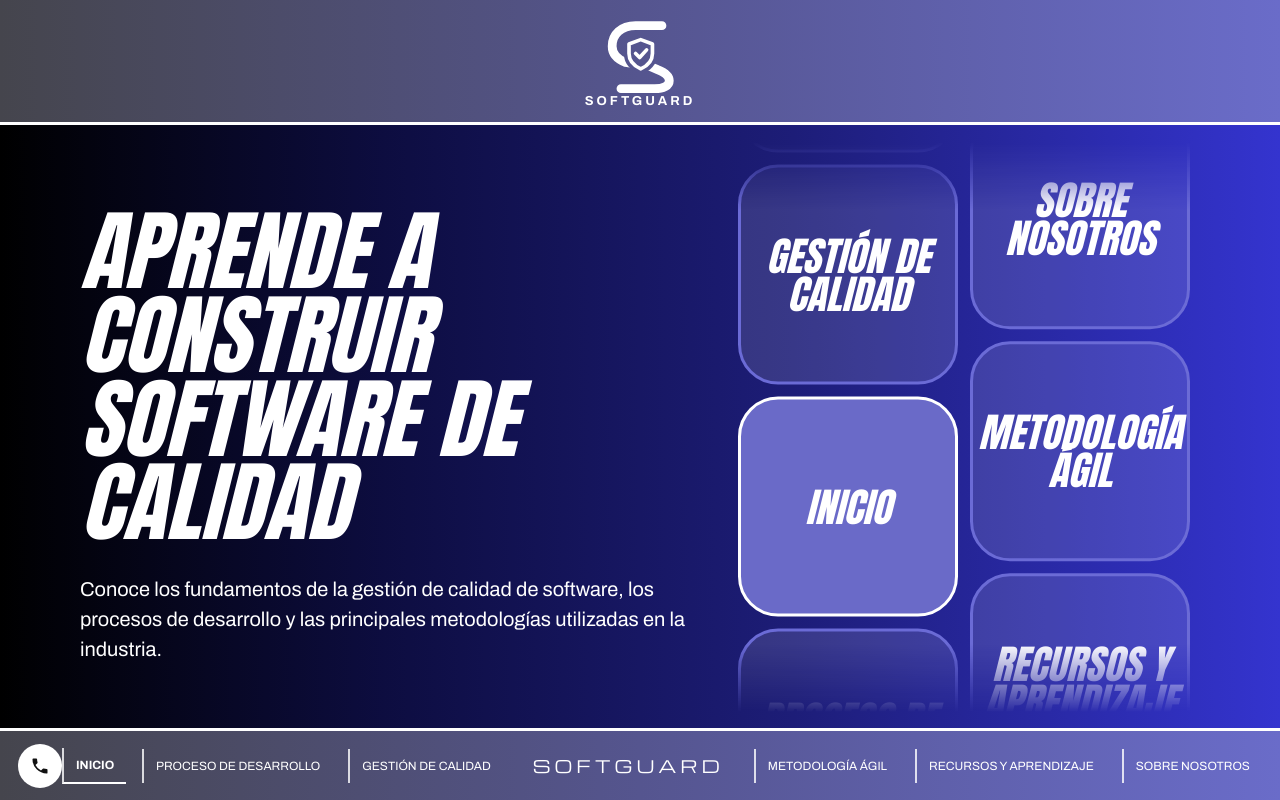
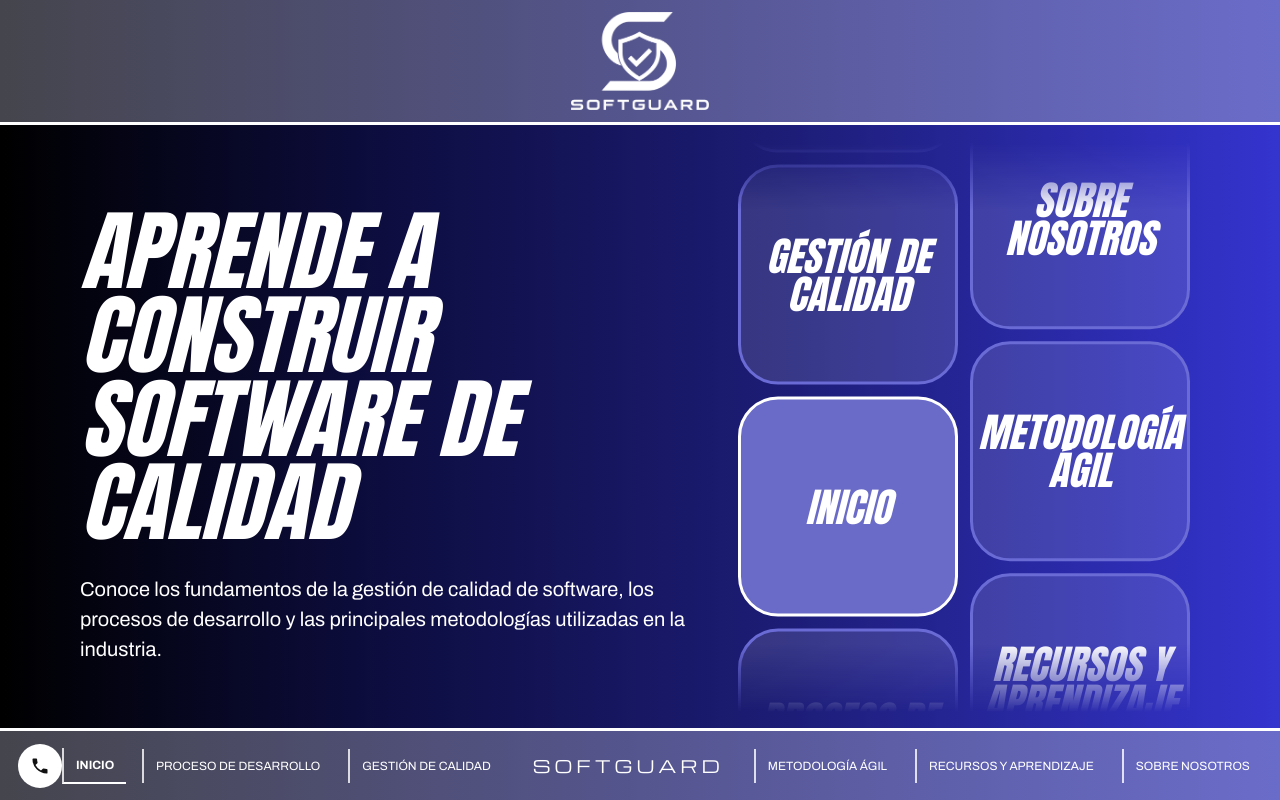
Before and after one commit to feligaraggiola/softguard, a plain HTML site: page softguard/index.html in a window 1280 px wide. Drawn offline with Linux system fonts and the light colour scheme.

Commit message:
Cambio al logo original de SoftGuard
Co-Authored-By: Claude Opus 5.5 <noreply@anthropic.com>
Claude-Session: https://claude.ai/code/session_01XSZVaCBB1yFAtmmuzMDYJc

```diff
--- a/softguard/css/estilos.css
+++ b/softguard/css/estilos.css
@@ -137,15 +137,8 @@ h3 {
 }
 
 .logo img {
-  width: 82px;
-  height: 82px;
-}
-
-.logo span {
-  font-weight: 700;
-  font-size: 13px;
-  letter-spacing: 3px;
-  margin-top: -2px;
+  height: 98px;   /* el logo original (con la S, el escudo y el nombre) */
+  width: auto;
 }
 
 /* el botón de las tres rayitas: solo aparece en el celular */
@@ -645,12 +638,7 @@ h3 {
   }
 
   .logo img {
-    width: 62px;
-    height: 62px;
-  }
-
-  .logo span {
-    font-size: 11px;
+    height: 76px;
   }
 
   .btn-menu {
--- a/softguard/index.html
+++ b/softguard/index.html
@@ -5,7 +5,7 @@
   <meta charset="UTF-8">
   <meta name="viewport" content="width=device-width, initial-scale=1.0">
   <title>SoftGuard | Inicio</title>
-  <link rel="icon" href="img/logo.svg">
+  <link rel="icon" href="img/icono.png">
 
   <!-- Mis estilos (colores, tamaños, animaciones) -->
   <link rel="stylesheet" href="css/estilos.css">
@@ -20,8 +20,7 @@
       <span></span><span></span><span></span>
     </button>
     <a href="index.html" class="logo">
-      <img src="img/logo.svg" alt="Logo de SoftGuard">
-      <span>SOFTGUARD</span>
+      <img src="img/logo.png" alt="Logo de SoftGuard">
     </a>
   </header>
 
```
Also changed, not shown: softguard/fundamentos.html (+2 -3 lines), softguard/gestion-calidad.html (+2 -3 lines), softguard/herramientas.html (+2 -3 lines), softguard/metodologia.html (+2 -3 lines), softguard/nosotros.html (+2 -3 lines), softguard/proceso.html (+2 -3 lines), softguard/recursos.html (+2 -3 lines), softguard/tecnicas.html (+2 -3 lines), softguard/img/icono.png (added), softguard/img/logo.png (added), softguard/img/logo.svg (deleted), 1 other file.
